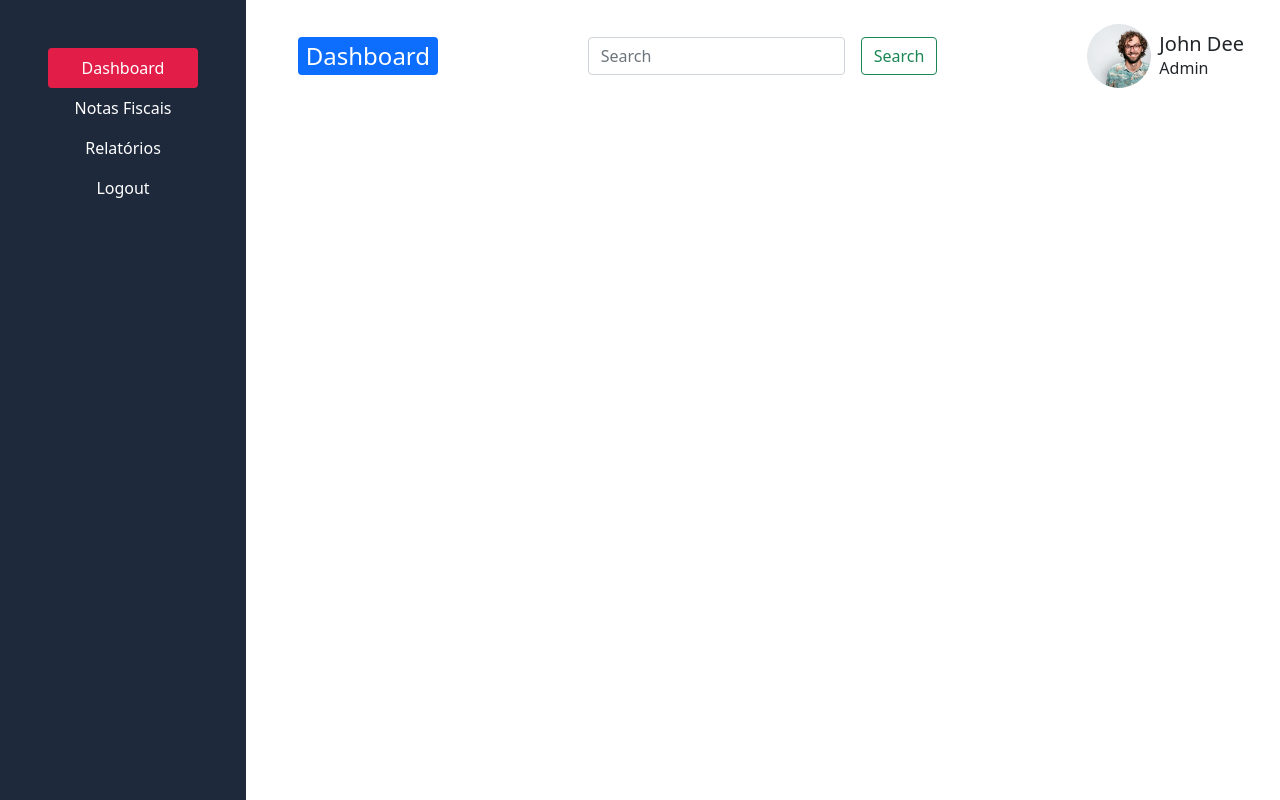
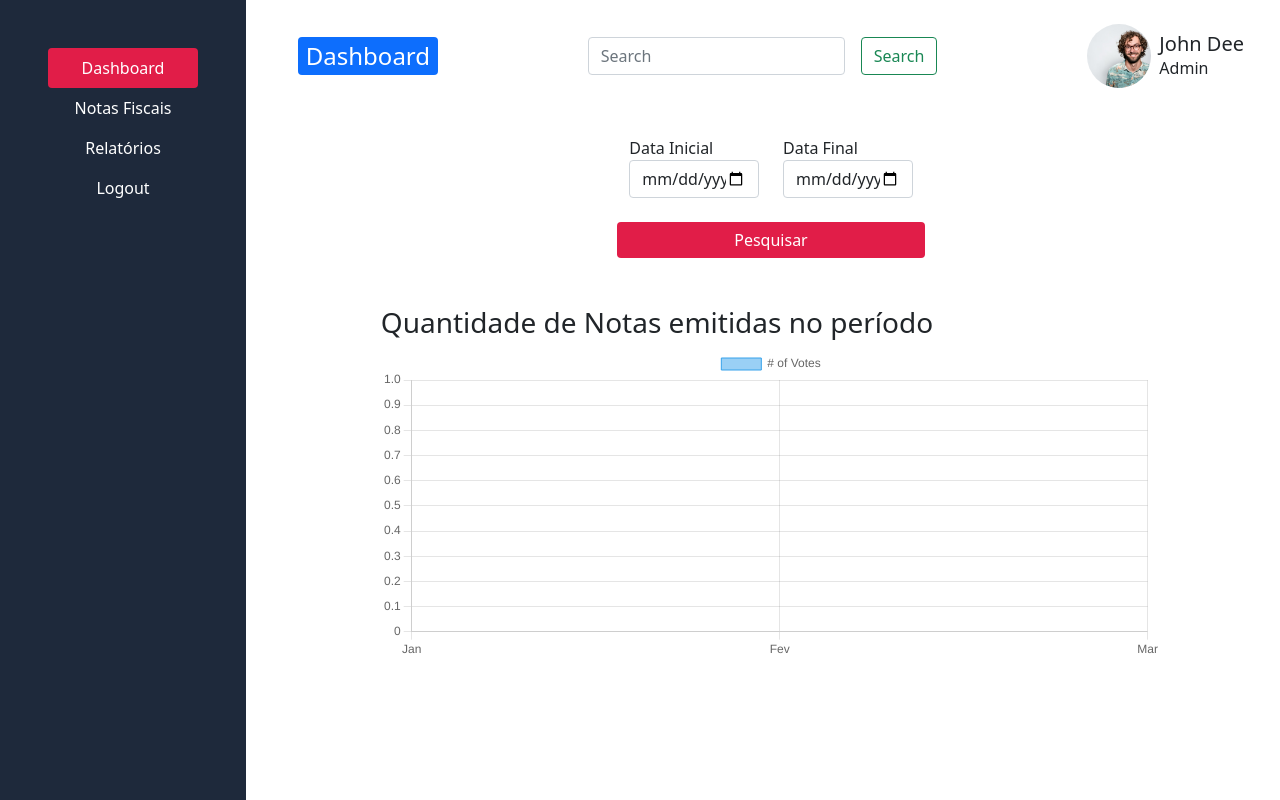
Before and after one commit to dezoliveira/myadmin, a plain HTML site: page src/pages/main.html in a window 1280 px wide. Drawn offline with nearby package versions, Linux system fonts and the light colour scheme.

Commit message:
Added Chart Js

```diff
--- a/src/css/main.css
+++ b/src/css/main.css
@@ -23,6 +23,9 @@
 }
 
 .sidebar {
+    position: -webkit-sticky;
+    position: sticky;
+    top: 0;
     height: 100vh;
     background-color: #1e293b;
 }
--- a/src/js/main.js
+++ b/src/js/main.js
@@ -61,6 +61,35 @@ let invoices = [
     },
 ]
 
+//Chart
+
+const ctx = document.getElementById('myChart');
+
+// const data = [1, 2, 3]
+let labels = ['Jan', 'Fev', 'Mar']
+
+const loadChart = () => {
+    ctx.innerHTML = ``
+    new Chart(ctx, {
+        type: 'line',
+        data: {
+          labels: labels,
+          datasets: [{
+            label: '# of Votes',
+            data: data,
+            borderWidth: 1
+          }]
+        },
+        options: {
+          scales: {
+            y: {
+              beginAtZero: true
+            }
+          }
+        }
+      });
+}
+
 const invoiceStatus = ['Paga', 'Emitida', 'Em Atraso']
 
 //variables
@@ -93,6 +122,9 @@ window.onload = () => {
     `
 
     loadInvoices()
+
+    //chart
+    loadChart()
 }
 
 //Functions
@@ -193,6 +225,7 @@ btnSearch.addEventListener('click', (e) => {
     })
 
     loadInvoices(filteredByData)
+    labels = ['cu', 'cu', 'cu']
 })
 
 //Status Change
--- a/src/pages/main.html
+++ b/src/pages/main.html
@@ -46,7 +46,39 @@
             <div class="tab-content" id="v-pills-tabContent">
                 <!-- Dashboard -->
                 <div class="tab-pane fade show active" id="dashboard-content" role="tabpanel" aria-labelledby="v-pills-dashboard-tab">
-
+                    <div class="container-fluid col-lg-4 col-md-8 col-sm-12 d-flex justify-content-center flex-column">
+                        <div class="row d-flex align-items-center justify-content-center">
+                            <div class="row d-flex align-items-center justify-content-center mt-4">
+                                <div class="col-lg-6 col-sm-12">
+                                    <label for="start-date">Data Inicial</label>
+                                    <input id="start-date" class="form-control" type="date"/>
+                                </div>
+                                <div class="col-lg-6 col-sm-12">
+                                    <label for="end-date">Data Final</label>
+                                    <input id="end-date" class="form-control" type="date">
+                                </div>
+                            </div>
+                            <div class="btn-group py-4">
+                                <button id="btn-search" class="btn btn-primary">
+                                Pesquisar
+                                </button>
+                            </div>
+                        </div>
+                    </div>
+                    <div class="container-fluid p-4 col-lg-10 col-md-10 col-sm-12 chart-container">
+                        <div>
+                            <h3>Quantidade de Notas emitidas no período</h3>
+                            <div>
+                                <canvas id="myChart" width="1000" height="400"></canvas>
+                            </div>
+                        </div>
+                        <div>
+                            <!-- <h3>Quantidade de Notas emitidas no período</h3>
+                            <div>
+                                <canvas id="myChart2" width="1000" height="400"></canvas>
+                            </div> -->
+                        </div>
+                    </div>
                 </div>
                 <!-- Invoices -->
                 <div class="tab-pane fade" id="v-pills-profile" role="tabpanel" aria-labelledby="v-pills-profile-tab">
@@ -107,6 +139,7 @@
         </div>
     </div>
     <script src="https://cdn.jsdelivr.net/npm/bootstrap@5.0.2/dist/js/bootstrap.bundle.min.js" integrity="sha384-MrcW6ZMFYlzcLA8Nl+NtUVF0sA7MsXsP1UyJoMp4YLEuNSfAP+JcXn/tWtIaxVXM" crossorigin="anonymous"></script>
+    <script src="https://cdn.jsdelivr.net/npm/chart.js"></script>
     <script src="../js/main.js"></script>
 </body>
 </body>
```
